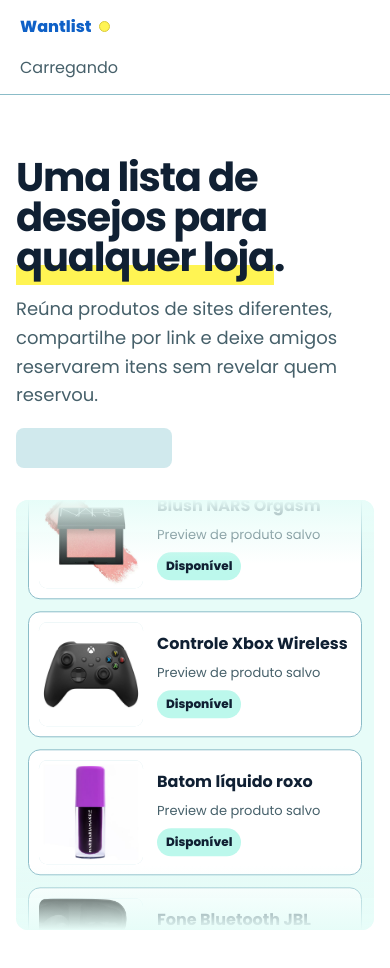
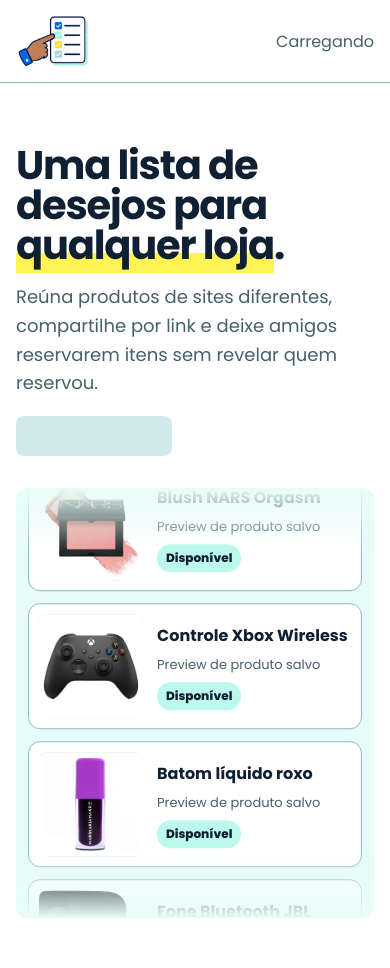
Before and after one commit to Covil-Works/Wantlist, a Next.js app: page / in a window 390 px wide. Shown: the top 968 px of the page. Built offline with nearby package versions, Linux system fonts and the light colour scheme; no server answers.

Commit message:
feat(nav): add logo and mobile menu

```diff
--- a/app/globals.css
+++ b/app/globals.css
@@ -30,13 +30,17 @@
 button, input, textarea, select { font: inherit; }
 button, input, textarea, select, a { -webkit-tap-highlight-color: transparent; }
 :focus-visible { outline: 3px solid var(--focus-ring); outline-offset: 2px; }
+.sr-only { position: absolute; width: 1px; height: 1px; padding: 0; margin: -1px; overflow: hidden; clip: rect(0, 0, 0, 0); white-space: nowrap; border: 0; }
 
 .shell { min-height: 100vh; display: flex; flex-direction: column; }
 .topbar { position: sticky; top: 0; z-index: 10; background: color-mix(in srgb, var(--bg) 92%, transparent); border-bottom: 1px solid var(--line); backdrop-filter: blur(10px); }
-.topbar-inner { max-width: 1120px; margin: 0 auto; padding: 14px 20px; display: flex; gap: 16px; align-items: center; justify-content: space-between; }
-.brand { color: var(--primary); font-weight: 800; letter-spacing: 0; display: inline-flex; align-items: center; gap: 7px; }
-.brand::after { content: ""; width: 9px; height: 9px; border-radius: 999px; background: var(--accent); border: 1px solid color-mix(in srgb, var(--warning) 30%, var(--accent)); }
-.nav { display: flex; gap: 8px; align-items: center; flex-wrap: wrap; }
+.topbar-inner { width: min(1120px, calc(100% - 32px)); margin: 0 auto; padding: 14px 0; display: flex; gap: 16px; align-items: center; justify-content: space-between; }
+.brand { display: inline-flex; align-items: center; width: 74px; height: 54px; }
+.brand img { width: 74px; height: 54px; object-fit: contain; }
+.nav { position: relative; display: flex; gap: 8px; align-items: center; flex-wrap: wrap; }
+.nav-desktop { display: flex; gap: 8px; align-items: center; flex-wrap: wrap; }
+.nav-menu-button { display: none; }
+.nav-mobile-menu { display: none; }
 .page { width: min(1120px, calc(100% - 32px)); margin: 0 auto; padding: 32px 0 56px; }
 .hero { padding: 52px 0 28px; display: grid; grid-template-columns: 1.1fr .9fr; gap: 32px; align-items: center; }
 .hero h1 { font-size: 56px; line-height: 1; letter-spacing: -0.03em; margin: 0 0 18px; text-wrap: balance; }
@@ -116,13 +120,19 @@
 @media (max-width: 760px) {
   .hero { grid-template-columns: 1fr; padding-top: 30px; }
   .hero h1 { font-size: 40px; }
-  .topbar-inner, .spread { align-items: flex-start; flex-direction: column; }
+  .spread { align-items: flex-start; flex-direction: column; }
+  .topbar-inner { align-items: center; }
+  .nav-desktop { display: none; }
+  .nav-menu-button { display: inline-grid; }
+  .nav-mobile-menu { left: auto; right: 0; display: grid; width: min(220px, calc(100vw - 32px)); }
+  .nav-mobile-menu .button { width: 100%; justify-content: flex-start; }
   .wishlist-header { display: grid; }
   .wishlist-header h1 { font-size: 28px; }
   .wishlist-actions { justify-content: flex-start; max-width: none; }
   .add-item-inline { display: none; }
   .fab-add { display: grid; }
   .dropdown-menu { left: 0; right: auto; }
+  .nav-mobile-menu { left: auto; right: 0; }
   .item-row { grid-template-columns: 58px minmax(0, 1fr) auto; gap: 10px; }
   .item-row-image { width: 58px; height: 58px; }
   .item-row-title { max-width: 28ch; }
--- a/app/layout.tsx
+++ b/app/layout.tsx
@@ -1,5 +1,6 @@
 import type { Metadata } from "next";
 import { Poppins } from "next/font/google";
+import Image from "next/image";
 import Link from "next/link";
 import "./globals.css";
 import { AuthProvider } from "@/components/auth-provider";
@@ -25,7 +26,10 @@
           <div className="shell">
             <header className="topbar">
               <div className="topbar-inner">
-                <Link className="brand" href="/">Wantlist</Link>
+                <Link className="brand" href="/" aria-label="Wantlist">
+                  <Image src="/logo-wishlist.png" alt="" width={74} height={54} priority />
+                  <span className="sr-only">Wantlist</span>
+                </Link>
                 <UserNav />
               </div>
             </header>
--- a/components/user-nav.tsx
+++ b/components/user-nav.tsx
@@ -1,15 +1,43 @@
 "use client";
 
 import Link from "next/link";
+import { useState } from "react";
 import { signOut } from "firebase/auth";
+import { Menu, X } from "lucide-react";
 import { auth } from "@/lib/firebase-client";
 import { useAuth } from "@/components/auth-provider";
 
 export function UserNav() {
   const { user, loading } = useAuth();
+  const [open, setOpen] = useState(false);
+
   if (loading) return <nav className="nav"><span className="muted">Carregando</span></nav>;
-  if (!user) {
-    return <nav className="nav"><Link className="button" href="/login">Entrar</Link><Link className="button primary" href="/cadastro">Cadastro</Link></nav>;
+
+  function navItems() {
+    if (!user) {
+      return (
+        <>
+          <Link className="button" href="/login" onClick={() => setOpen(false)}>Entrar</Link>
+          <Link className="button primary" href="/cadastro" onClick={() => setOpen(false)}>Cadastro</Link>
+        </>
+      );
+    }
+
+    return (
+      <>
+        <Link className="button" href="/painel" onClick={() => setOpen(false)}>Painel</Link>
+        <button className="button" onClick={() => { setOpen(false); signOut(auth); }}>Sair</button>
+      </>
+    );
   }
-  return <nav className="nav"><Link className="button" href="/painel">Painel</Link><button className="button" onClick={() => signOut(auth)}>Sair</button></nav>;
+
+  return (
+    <nav className="nav">
+      <div className="nav-desktop">{navItems()}</div>
+      <button className="icon-button nav-menu-button" aria-label={open ? "Fechar menu" : "Abrir menu"} aria-expanded={open} onClick={() => setOpen((value) => !value)}>
+        {open ? <X size={18} aria-hidden /> : <Menu size={18} aria-hidden />}
+      </button>
+      {open && <div className="dropdown-menu nav-mobile-menu">{navItems()}</div>}
+    </nav>
+  );
 }
```
Also changed, not shown: app/icon.png (added), public/logo-wishlist.png (added).
